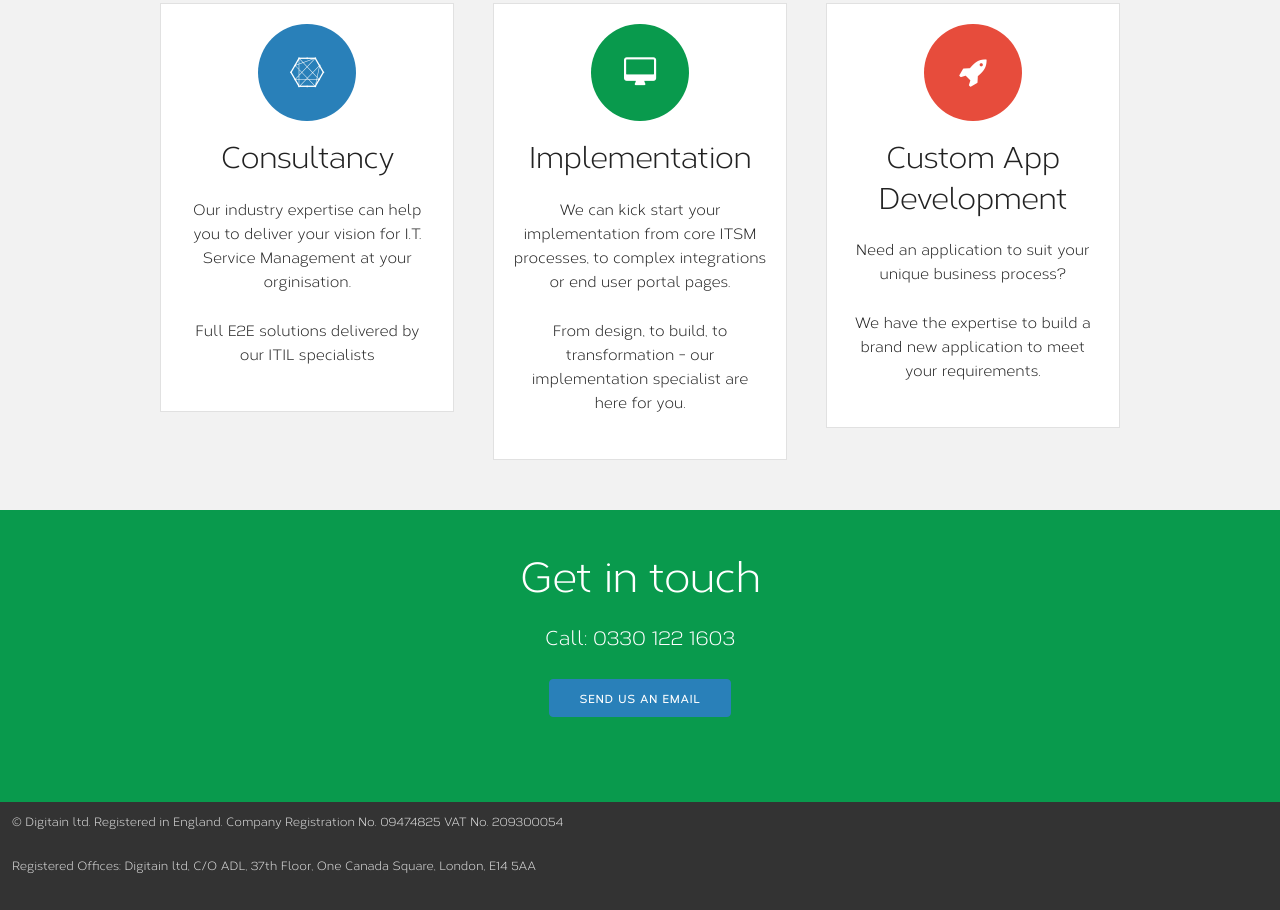
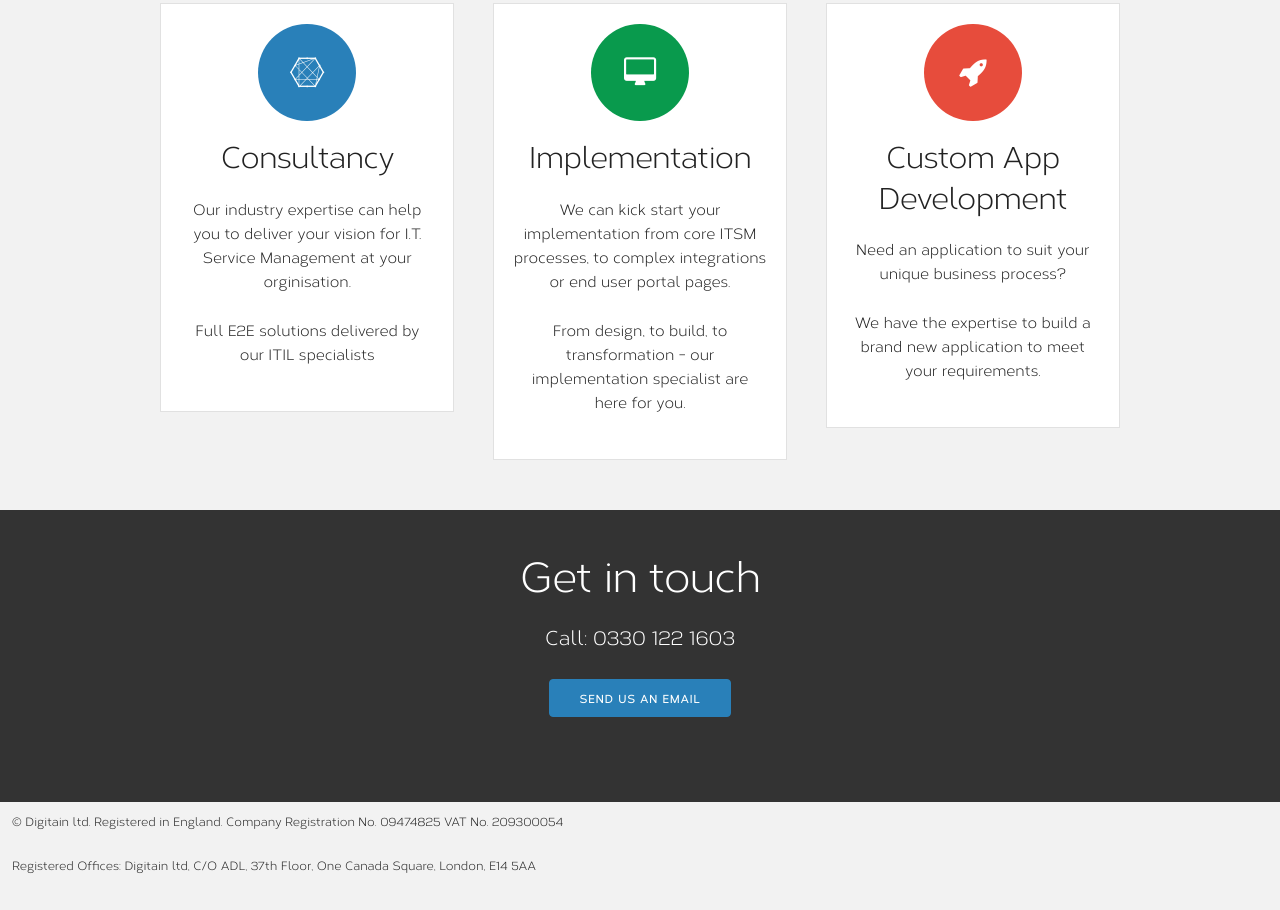
Before and after one commit to NickBain/digitain, a website: page index.html in a window 1280 px wide. Shown: the part 900-1810 px from the top of the page. Drawn offline with Linux system fonts and the light colour scheme.

Commit message:
Slight color scheme change

```diff
--- a/scss/skeleton.scss
+++ b/scss/skeleton.scss
@@ -675,13 +675,12 @@ section.one{
 }
 
 section.two{
-  background-color: #099A4D;
+  background-color: $dark-grey;
   color: #fff;
 }
 
 section.three{
-  background-color: $dark-grey;
-  color: $light-grey;
+  background-color: lighten($light-grey, 6.6%);
   text-align: left;
   padding: 1rem 0 1rem;
   font-size: 1.2rem;
```
Also changed, not shown: css/skeleton.css, 1 other file.
